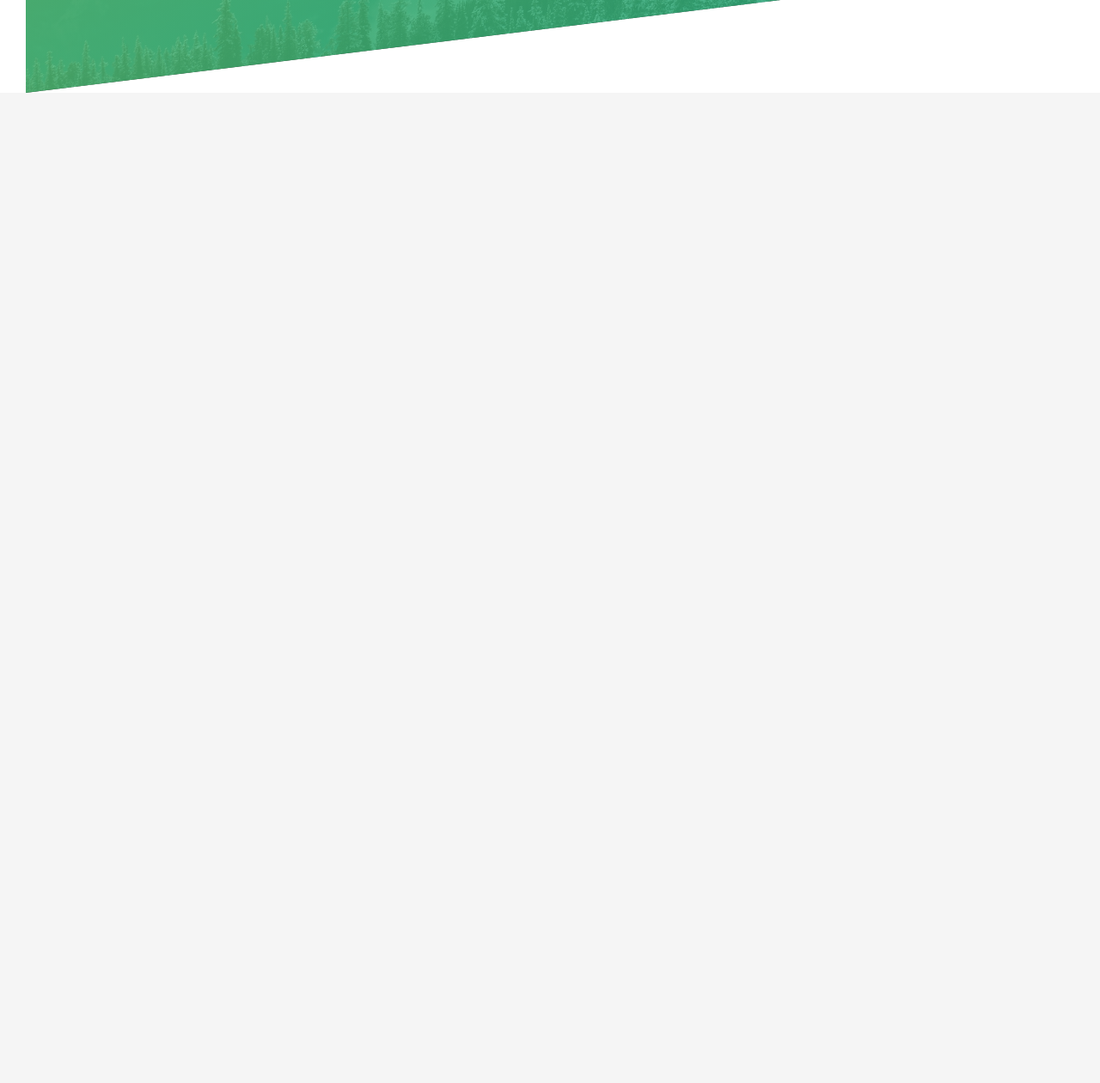
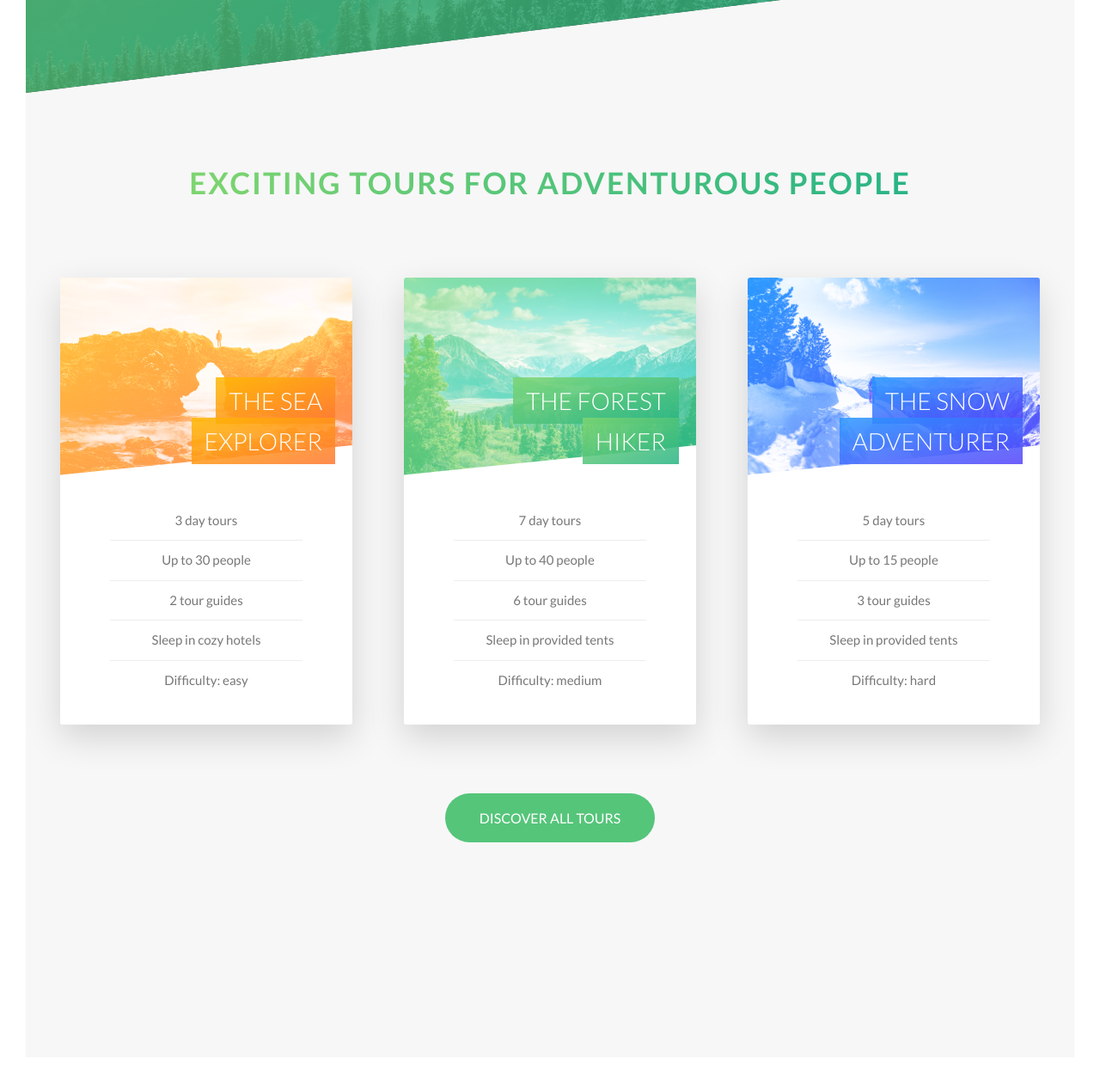
Before and after one commit to staskurg/css_project, a PHP site: page / in a window 1280 px wide. Shown: the part 2226-3486 px from the top of the page at 86% size. Before the commit the page ends 2334 px from the top, so only its background shows below. Run offline with PHP 8.4, Linux system fonts and the light colour scheme.

Commit message:
added tour section

```diff
--- a/css/style.css
+++ b/css/style.css
@@ -101,6 +101,18 @@ body {
 .u-margin-bottom-big {
   margin-bottom: 8rem; }
 
+.u-margin-top-small {
+  margin-bottom: 1.5rem; }
+
+.u-margin-top-medium {
+  margin-bottom: 4rem; }
+
+.u-margin-top-big {
+  margin-bottom: 8rem; }
+
+.u-margin-top-huge {
+  margin-bottom: 10rem; }
+
 .btn:link, .btn:visited {
   text-transform: uppercase;
   text-decoration: none;
@@ -127,6 +139,13 @@ body {
   color: #777; }
   .btn--white::after {
     background-color: #fff;
+    color: #777; }
+
+.btn--green {
+  background-color: #55c57a;
+  color: #fff; }
+  .btn--green::after {
+    background-color: #55c57a;
     color: #777; }
 
 .btn::after {
@@ -162,6 +181,98 @@ body {
 .btn-text:active {
   box-shadow: 0 0.5rem 1rem rgba(0, 0, 0, 0.15);
   transform: translateY(0); }
+
+.card {
+  perspective: 150rem;
+  -moz-perspective: 150rem;
+  position: relative;
+  height: 52rem; }
+  .card__side {
+    height: 52rem;
+    transition: all .8s ease;
+    position: absolute;
+    top: 0;
+    left: 0;
+    width: 100%;
+    backface-visibility: hidden;
+    border-radius: 3px;
+    box-shadow: 0 1.5rem 4rem rgba(0, 0, 0, 0.15);
+    overflow: hidden; }
+    .card__side--front {
+      background-color: #fff; }
+    .card__side--back {
+      transform: rotateY(180deg); }
+      .card__side--back-1 {
+        background-image: linear-gradient(to right bottom, #ffb900, #ff7730); }
+      .card__side--back-2 {
+        background-image: linear-gradient(to right bottom, #7ed56f, #28b485); }
+      .card__side--back-3 {
+        background-image: linear-gradient(to right bottom, #2998ff, #5643fa); }
+  .card:hover .card__side--front {
+    transform: rotateY(-180deg); }
+  .card:hover .card__side--back {
+    transform: rotateY(0); }
+  .card__picture {
+    background-size: cover;
+    height: 23rem;
+    background-blend-mode: screen;
+    --webkit-clip-path: polygon(0 0, 100% 0, 100% 85%, 0 100%);
+    clip-path: polygon(0 0, 100% 0, 100% 85%, 0 100%); }
+    .card__picture--1 {
+      background-image: linear-gradient(to right bottom, #ffb900, #ff7730), url(../img/nat-5.jpg); }
+    .card__picture--2 {
+      background-image: linear-gradient(to right bottom, #7ed56f, #28b485), url(../img/nat-6.jpg); }
+    .card__picture--3 {
+      background-image: linear-gradient(to right bottom, #2998ff, #5643fa), url(../img/nat-7.jpg); }
+  .card__heading {
+    font-size: 2.8rem;
+    font-weight: 300;
+    text-transform: uppercase;
+    text-align: right;
+    color: #fff;
+    position: absolute;
+    top: 12rem;
+    right: 2rem;
+    width: 75%; }
+  .card__heading-span {
+    padding: 1rem 1.5rem;
+    box-decoration-break: clone;
+    --webkit-box-decoration-break: clone; }
+    .card__heading-span--1 {
+      background-image: linear-gradient(to right bottom, rgba(255, 185, 0, 0.85), rgba(255, 119, 48, 0.85)); }
+    .card__heading-span--2 {
+      background-image: linear-gradient(to right bottom, rgba(126, 213, 111, 0.85), rgba(40, 180, 133, 0.85)); }
+    .card__heading-span--3 {
+      background-image: linear-gradient(to right bottom, rgba(41, 152, 255, 0.85), rgba(86, 67, 250, 0.85)); }
+  .card__details {
+    padding: 3rem; }
+    .card__details ul {
+      list-style: none;
+      width: 80%;
+      margin: 0 auto; }
+      .card__details ul li {
+        text-align: center;
+        font-size: 1.5rem;
+        padding: 1rem; }
+        .card__details ul li:not(:last-child) {
+          border-bottom: 1px solid #eee; }
+  .card__cta {
+    position: absolute;
+    top: 50%;
+    left: 50%;
+    transform: translate(-50%, -50%);
+    width: 90%;
+    text-align: center; }
+  .card__price-box {
+    text-align: center;
+    color: #fff;
+    margin-bottom: 8rem; }
+  .card__price-only {
+    font-size: 1.4rem;
+    text-transform: uppercase; }
+  .card__price-value {
+    font-size: 6rem;
+    font-weight: 100; }
 
 .composition {
   position: relative; }
@@ -241,6 +352,7 @@ body {
   background-size: cover;
   background-position: top;
   position: relative;
+  --webkit-clip-path: polygon(0 0, 100% 0, 100% 75vh, 0 100%);
   clip-path: polygon(0 0, 100% 0, 100% 75vh, 0 100%); }
   .header__logo-box {
     position: absolute;
@@ -268,3 +380,8 @@ body {
   transform: skewY(-7deg); }
   .section-features > * {
     transform: skewY(7deg); }
+
+.section-tours {
+  background-color: #f7f7f7;
+  padding: 25rem 0 15rem 0;
+  margin-top: -10rem; }
--- a/index.html
+++ b/index.html
@@ -117,6 +117,118 @@
         </div>
       </div>
     </section>
+
+    <section class="section-tours">
+      <div class="u-center-text u-margin-bottom-big">
+        <h2 class="heading-secondary">
+          Exciting tours for adventurous people
+        </h2>
+      </div>
+
+      <div class="row">
+        <div class="col-1-of-3">
+          <div class="card">
+            <div class="card__side card__side--front">
+              <div class="card__picture card__picture--1">
+
+              </div>
+              <h4 class="card__heading">
+                <span class="card__heading-span card__heading-span--1">
+                  The sea explorer
+                </span>
+              </h4>
+              <div class="card__details">
+                <ul>
+                  <li>3 day tours</li>
+                  <li>Up to 30 people</li>
+                  <li>2 tour guides</li>
+                  <li>Sleep in cozy hotels</li>
+                  <li>Difficulty: easy</li>
+                </ul>
+              </div>
+            </div>
+            <div class="card__side card__side--back card__side--back-1">
+              <div class="card__cta">
+                <div class="card__price-box">
+                  <p class="card__price-only">Only</p>
+                  <p class="card__price-value">$297</p>
+                </div>
+                <a href="#" class="btn btn--white">Book now!</a>
+              </div>
+            </div>
+          </div>
+        </div>
+        <div class="col-1-of-3">
+          <div class="card">
+            <div class="card__side card__side--front">
+              <div class="card__picture card__picture--2">
+
+              </div>
+              <h4 class="card__heading">
+                <span class="card__heading-span card__heading-span--2">
+                  The forest hiker
+                </span>
+              </h4>
+              <div class="card__details">
+                <ul>
+                  <li>7 day tours</li>
+                  <li>Up to 40 people</li>
+                  <li>6 tour guides</li>
+                  <li>Sleep in provided tents</li>
+                  <li>Difficulty: medium</li>
+                </ul>
+              </div>
+            </div>
+            <div class="card__side card__side--back card__side--back-2">
+              <div class="card__cta">
+                <div class="card__price-box">
+                  <p class="card__price-only">Only</p>
+                  <p class="card__price-value">$897</p>
+                </div>
+                <a href="#" class="btn btn--white">Book now!</a>
+              </div>
+            </div>
+          </div>
+        </div>
+        <div class="col-1-of-3">
+          <div class="card">
+            <div class="card__side card__side--front">
+              <div class="card__picture card__picture--3">
+
+              </div>
+              <h4 class="card__heading">
+                <span class="card__heading-span card__heading-span--3">
+                  The snow adventurer
+                </span>
+              </h4>
+              <div class="card__details">
+                <ul>
+                  <li>5 day tours</li>
+                  <li>Up to 15 people</li>
+                  <li>3 tour guides</li>
+                  <li>Sleep in provided tents</li>
+                  <li>Difficulty: hard</li>
+                </ul>
+              </div>
+            </div>
+            <div class="card__side card__side--back card__side--back-3">
+              <div class="card__cta">
+                <div class="card__price-box">
+                  <p class="card__price-only">Only</p>
+                  <p class="card__price-value">$1097</p>
+                </div>
+                <a href="#" class="btn btn--white">Book now!</a>
+              </div>
+            </div>
+          </div>
+        </div>
+      </div>
+
+      <div class="u-center-text u-margin-top-huge">
+        <a href="#" class="btn btn--green">Discover all tours</a>
+      </div>
+
+    </section>
   </main>
 
   <!--
--- a/sass/abstracts/_variables.scss
+++ b/sass/abstracts/_variables.scss
@@ -3,7 +3,14 @@ $color-primary: #55c57a;
 $color-primary-light: #7ed56f;
 $color-primary-dark: #28b485;
 
+$color-secondary-light: #ffb900;
+$color-secondary-dark: #ff7730;
+
+$color-tertiary-light: #2998ff;
+$color-tertiary-dark: #5643fa;
+
 $color-grey-light-1: #f7f7f7;
+$color-grey-light-2: #eee;
 
 $color-white: #fff;
 $color-black: #000;
--- a/sass/base/_utilities.scss
+++ b/sass/base/_utilities.scss
@@ -14,4 +14,19 @@
       margin-bottom: 8rem;
     }
   }
+
+  &-top {
+    &-small {
+      margin-bottom: 1.5rem;
+    }
+    &-medium {
+      margin-bottom: 4rem;
+    }
+    &-big {
+      margin-bottom: 8rem;
+    }
+    &-huge {
+      margin-bottom: 10rem;
+    }
+  }
 }
--- a/sass/components/_button.scss
+++ b/sass/components/_button.scss
@@ -28,10 +28,20 @@
 
   &--white {
     background-color: $color-white;
-    color: #777;
+    color: $color-grey-dark;
 
     &::after {
       background-color: $color-white;
+      color: $color-grey-dark;
+    }
+  }
+
+  &--green {
+    background-color: $color-primary;
+    color: $color-white;
+
+    &::after {
+      background-color: $color-primary;
       color: $color-grey-dark;
     }
   }
--- /dev/null
+++ b/sass/components/_card.scss
@@ -0,0 +1,160 @@
+.card {
+  // functionality
+  perspective: 150rem;
+  -moz-perspective: 150rem;
+  position: relative;
+  height: 52rem;
+
+  &__side {
+    height: 52rem;
+    transition: all .8s ease;
+    position: absolute;
+    top: 0;
+    left: 0;
+    width: 100%;
+    backface-visibility: hidden;
+    border-radius: 3px;
+    box-shadow: 0 1.5rem 4rem rgba($color-black, .15);
+    overflow: hidden;
+
+    &--front {
+      background-color: $color-white;
+    }
+
+    &--back {
+      transform: rotateY(180deg);
+
+      &-1 {
+        background-image: linear-gradient(to right bottom, $color-secondary-light, $color-secondary-dark);
+      }
+
+      &-2 {
+        background-image: linear-gradient(to right bottom, $color-primary-light, $color-primary-dark);
+      }
+
+      &-3 {
+        background-image: linear-gradient(to right bottom, $color-tertiary-light, $color-tertiary-dark);
+      }
+    }
+  }
+
+  &:hover &__side--front {
+    transform: rotateY(-180deg);
+  }
+
+  &:hover &__side--back {
+    transform: rotateY(0);
+  }
+
+  // front side styling
+  &__picture {
+    background-size: cover;
+    height: 23rem;
+    background-blend-mode: screen;
+    --webkit-clip-path: polygon(0 0, 100% 0, 100% 85%, 0 100%);
+    clip-path: polygon(0 0, 100% 0, 100% 85%, 0 100%);
+
+    &--1 {
+      background-image: linear-gradient(to right bottom,
+      $color-secondary-light,
+      $color-secondary-dark),
+      url(../img/nat-5.jpg);
+    }
+
+    &--2 {
+      background-image: linear-gradient(to right bottom,
+      $color-primary-light,
+      $color-primary-dark),
+      url(../img/nat-6.jpg);
+    }
+    &--3 {
+      background-image: linear-gradient(to right bottom,
+      $color-tertiary-light,
+      $color-tertiary-dark),
+      url(../img/nat-7.jpg);
+    }
+  }
+
+  &__heading {
+    font-size: 2.8rem;
+    font-weight: 300;
+    text-transform: uppercase;
+    text-align: right;
+    color: $color-white;
+    position: absolute;
+    top: 12rem;
+    right: 2rem;
+    width: 75%;
+  }
+
+  &__heading-span {
+    padding: 1rem 1.5rem;
+    box-decoration-break: clone;
+    --webkit-box-decoration-break: clone;
+
+    &--1 {
+      background-image: linear-gradient(to right bottom,
+      rgba($color-secondary-light, .85),
+      rgba($color-secondary-dark, .85));
+    }
+
+    &--2 {
+      background-image: linear-gradient(to right bottom,
+      rgba($color-primary-light, .85),
+      rgba($color-primary-dark, .85));
+    }
+    &--3 {
+      background-image: linear-gradient(to right bottom,
+      rgba($color-tertiary-light, .85),
+      rgba($color-tertiary-dark, .85));
+    }
+  }
+
+  &__details {
+    padding: 3rem;
+
+    ul {
+      list-style: none;
+      width: 80%;
+      margin: 0 auto;
+
+      li {
+        text-align: center;
+        font-size: 1.5rem;
+        padding: 1rem;
+
+        &:not(:last-child) {
+          border-bottom: 1px solid $color-grey-light-2;
+        }
+      }
+    }
+  }
+
+  // back side styling
+  &__cta {
+    position: absolute;
+    top: 50%;
+    left: 50%;
+    transform: translate(-50%, -50%);
+    width: 90%;
+    text-align: center;
+  }
+
+  &__price-box {
+    text-align: center;
+    color: $color-white;
+    margin-bottom: 8rem;
+
+  }
+
+  &__price-only {
+    font-size: 1.4rem;
+    text-transform: uppercase;
+  }
+
+  &__price-value {
+    font-size: 6rem;
+    font-weight: 100;
+  }
+
+}
--- a/sass/layout/_header.scss
+++ b/sass/layout/_header.scss
@@ -8,7 +8,7 @@
   background-size: cover;
   background-position: top;
   position: relative;
-
+  --webkit-clip-path: polygon(0 0, 100% 0, 100% 75vh, 0 100%);
   clip-path: polygon(0 0, 100% 0, 100% 75vh, 0 100%);
 
   &__logo-box {
--- a/sass/main.scss
+++ b/sass/main.scss
@@ -8,6 +8,7 @@
 @import "base/utilities";
 
 @import "components/button";
+@import "components/card";
 @import "components/composition";
 @import "components/feature-box";
 
--- a/sass/pages/_home.scss
+++ b/sass/pages/_home.scss
@@ -21,3 +21,9 @@
       transform: skewY(7deg);
     }
 }
+
+.section-tours {
+  background-color: $color-grey-light-1;
+  padding: 25rem 0 15rem 0;
+  margin-top: -10rem;
+}
```
Also changed, not shown: 1 other file.
